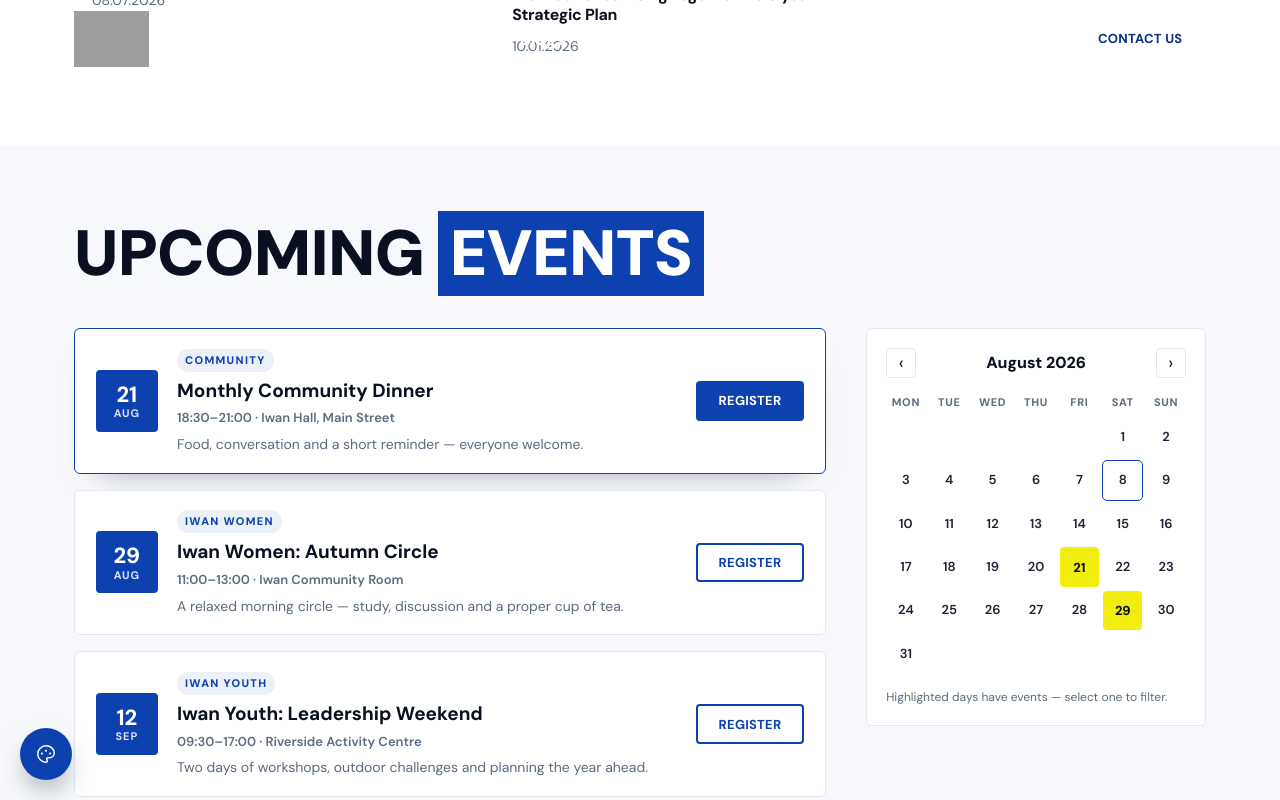
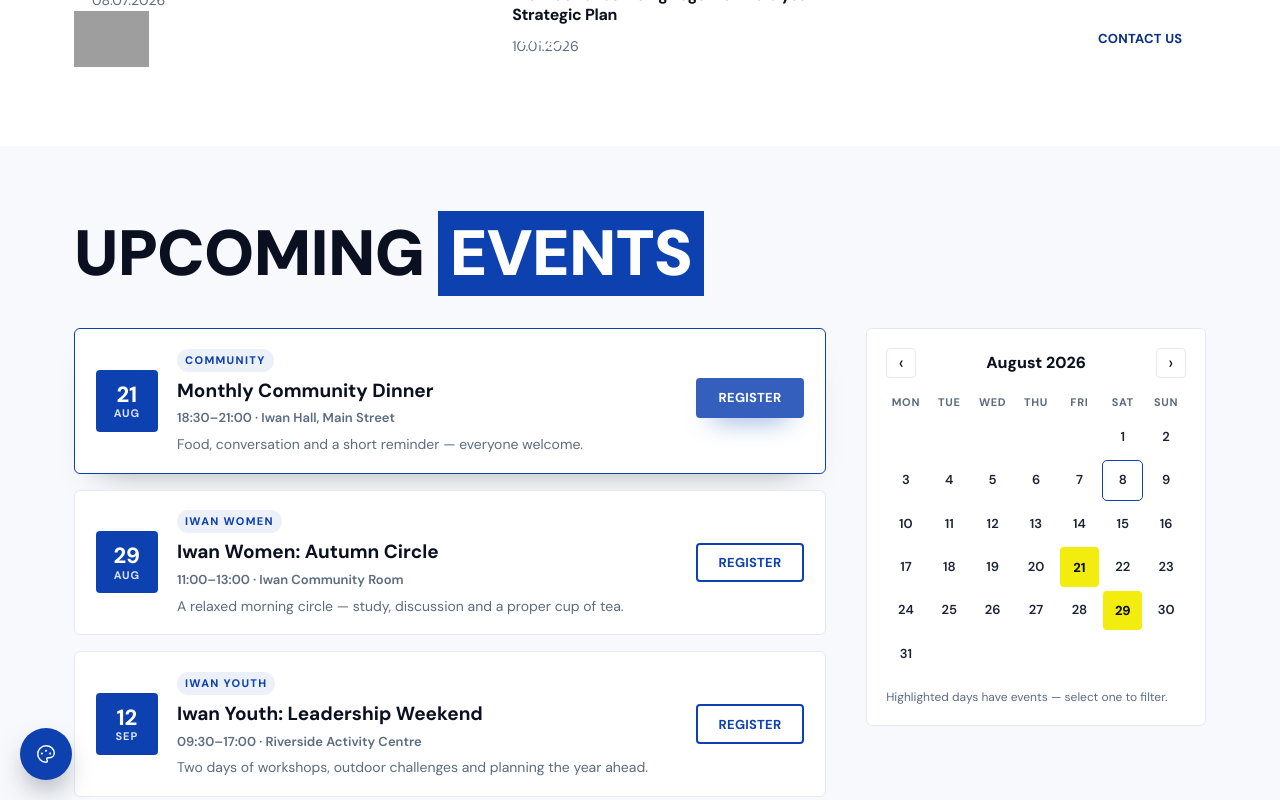
Before and after one commit to Adsafe-Solutions/new-iwan, a React (Vite) app: page / in a window 1280 px wide. In both pictures the pointer is over the button 749 px from the left and 4370 px from the top of the page. Shown: the part 3970-4770 px from the top of the page. Built offline with nearby package versions, Linux system fonts and the light colour scheme; grey boxes are pictures that could not be loaded; a web font is replaced by a local one.

Commit message:
button effects fixed

```diff
--- a/src/components/Button/Button.css
+++ b/src/components/Button/Button.css
@@ -63,9 +63,13 @@
   color: var(--blue);
   border-color: var(--blue);
 }
+/* a softer blue than the solid buttons — the outline is a secondary action,
+   so its hover sits a step below them in weight */
 .btn--outline:hover,
 .btn--outline.is-filled {
-  background: var(--blue);
+  background: color-mix(in srgb, var(--blue) 84%, #fff);
   color: #fff;
-  border-color: var(--blue);
+  border-color: color-mix(in srgb, var(--blue) 84%, #fff);
+  transform: translateY(-3px);
+  box-shadow: 0 14px 26px -16px var(--blue);
 }
--- a/src/components/Events/Events.css
+++ b/src/components/Events/Events.css
@@ -71,13 +71,6 @@
 }
 .ecard:nth-child(n + 6) {
   animation-delay: 0.3s;
-}
-/* hovering anywhere on the card fills the outlined Register button, so the
-   two read as one target */
-.ecard:hover .btn--outline {
-  background: var(--blue);
-  color: #fff;
-  border-color: var(--blue);
 }
 .ecard:hover {
   border-color: var(--blue);
--- a/src/components/Events/Events.jsx
+++ b/src/components/Events/Events.jsx
@@ -172,7 +172,11 @@ export default function Events() {
                     <p className="ecard__summary">{e.summary}</p>
                   </span>
                 </button>
-                <Button variant="outline" className="ecard__cta">
+                <Button
+                  variant="outline"
+                  className="ecard__cta"
+                  onClick={() => setOpen(e)}
+                >
                   Register
                 </Button>
               </article>
```
